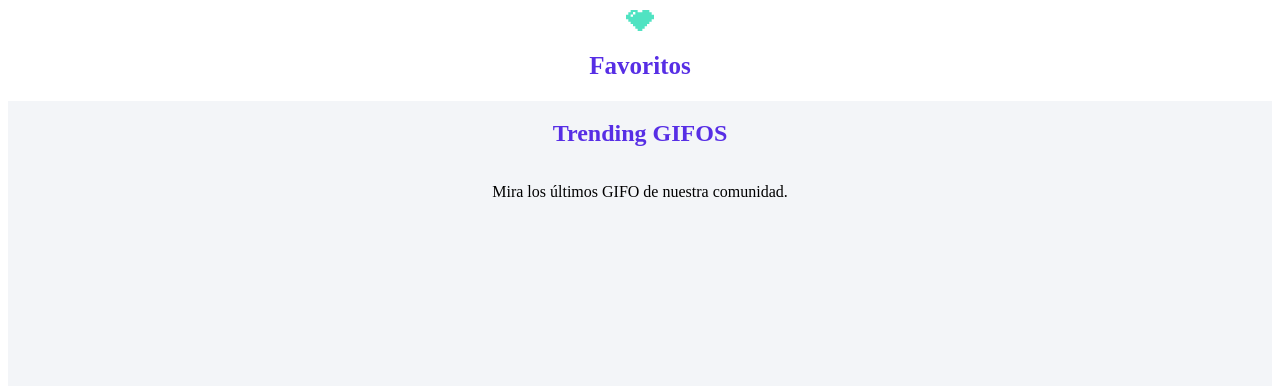
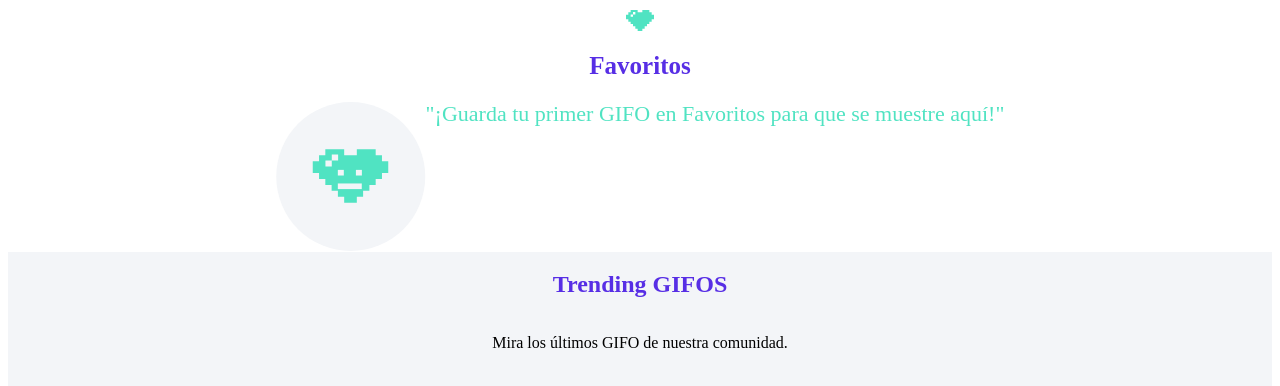
Before and after one commit to danielpereiraa/Proyecto-Gifos, a plain HTML site: page index.html in a window 1280 px wide. Both pictures are taken after a click on the item "FAVORITOS". Shown: the part 130-516 px from the top of the page. Drawn offline with Linux system fonts and the light colour scheme; no server answers.

Commit message:
Boton de favoritos y x del input

```diff
--- a/main.js
+++ b/main.js
@@ -34,17 +34,22 @@ var caja = true
 
 var caja_suggestion = () =>{
   var input = document.getElementById("search").value;
+  var border = document.getElementById("search");
   console.log(input.length)
   console.log(suggestion.length == 1);
 
   if (input.length !== 0 && caja){
     caja = false
     let caja_s = document.getElementById("suggestion");
+
+    border.style.borderBottom = '1px solid #9CAFC3';
+
     caja_s.classList.toggle("show_caja");
   }else if (input.length == 0) {
     caja = true
     let caja_s = document.getElementById("suggestion")
     caja_s.classList.toggle("show_caja");
+    border.style.borderBottom = 'none';
   }
 }
 
@@ -69,12 +74,11 @@ var xButton = () =>{
 }
 
 var clean_input = () =>{
-  var suggestion = document.getElementById("search").value;
-  console.log(suggestion)
-  if(suggestion !== ''){
-  suggestion = "Busca GIFOS y mas";
-  console.log(suggestion)
-  }
+  document.getElementById("search").value = "";
+  caja_suggestion();
+  lupa();
+  div_lupa();
+  xButton();
 }
 
 var x = true
@@ -126,8 +130,7 @@ var searchSuggestion = async() => {
 
 
 
-    var border = document.getElementById("search");
-    border.style.borderBottom = '1px solid #9CAFC3';
+
 
     if (suggestion.childNodes.length != 0){
       console.log(suggestion.textContent)
@@ -480,12 +483,34 @@ var primerosfavoritos = (i, value) =>{
 }
 
 var get_favoritos = () => {
+  var respuesta = document.getElementById("favoritos_container");
+  respuesta.className = "row-direction";
+
+  if (localStorage.length == 0){
+    respuesta.classList.toggle("direction")
+    console.log('hola')
+    var img= document.createElement('img');
+    img.src = "images/icon-fav-sin-contenido.svg";
+    img.id = "no_favs"
+    var mensaje = document.createElement('div');
+    mensaje.id = "no_favs_msj"
+    var text = document.createTextNode('"¡Guarda tu primer GIFO en Favoritos para que se muestre aquí!"')
+
+    respuesta.appendChild(img);
+    mensaje.appendChild(text);
+    respuesta.appendChild(mensaje);
+    console.log(img);
+    console.log('hola')
+  }else{
   for (var i = 0; i < localStorage.length; i++) {
+    console.log('hola')
     var key = localStorage.key(i);
     var value = localStorage.getItem(key);
-    primerosfavoritos(i, value);
-    console.log(key);
-    console.log(value);
-    console.log('Key: ' + key + ', Value: ' + value);
+      //respuesta.classList.toggle("row-direction");
+
+      console.log(img);
+
+      primerosfavoritos(i, value);
+    }
   }
-}
+  }
--- a/styles.css
+++ b/styles.css
@@ -366,10 +366,23 @@ a{
 #favoritos_container{
     display: flex;
     flex-flow: row wrap;
-    justify-content: space-between;
+
     align-content: center;
     padding-left: 100px;
     padding-right: 100px;
+}
+.row-direction{
+    justify-content: space-between;}
+.direction{
+    justify-content: center;
+}
+#no_favs{
+    width: 150px;
+    height: 151px;
+}
+#no_favs_msj{
+    font-size: 22px;
+    color: #50E3C2;
 }
 
 @media screen and (min-width: 500px){
```
